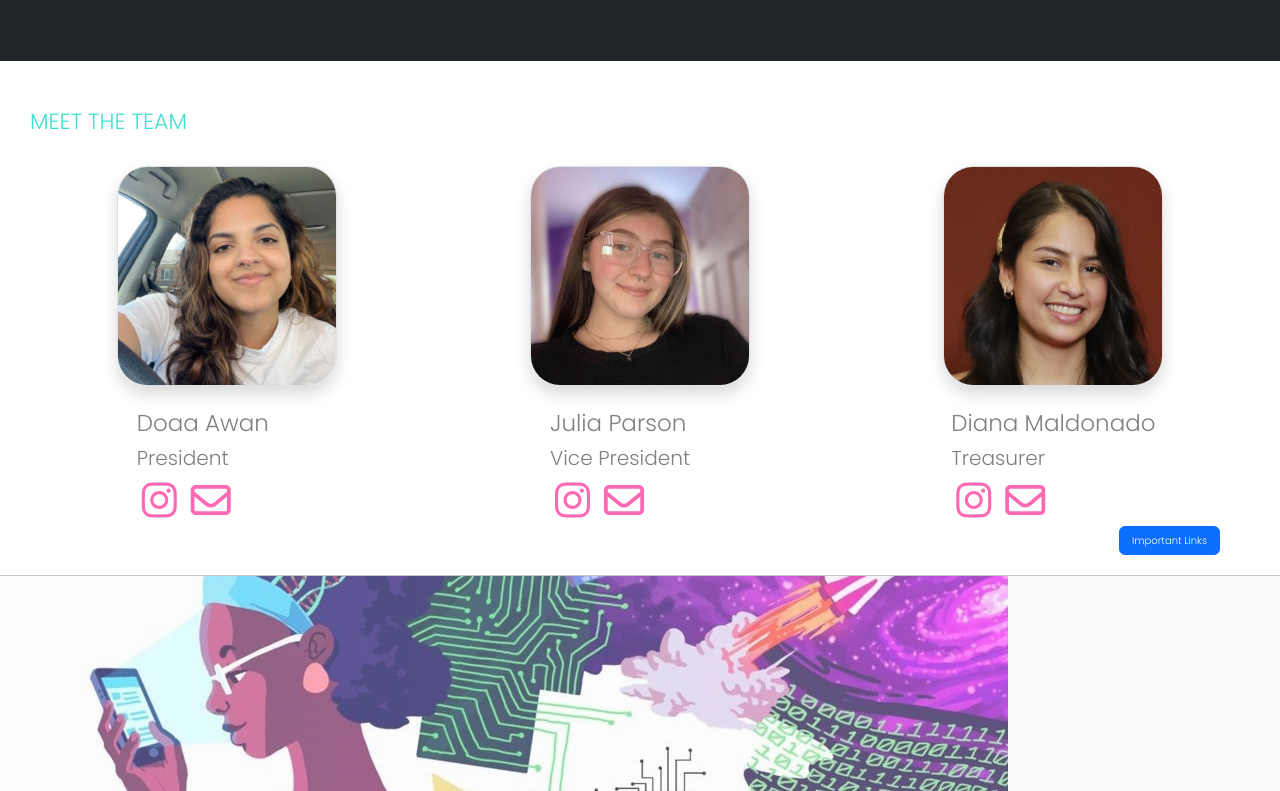
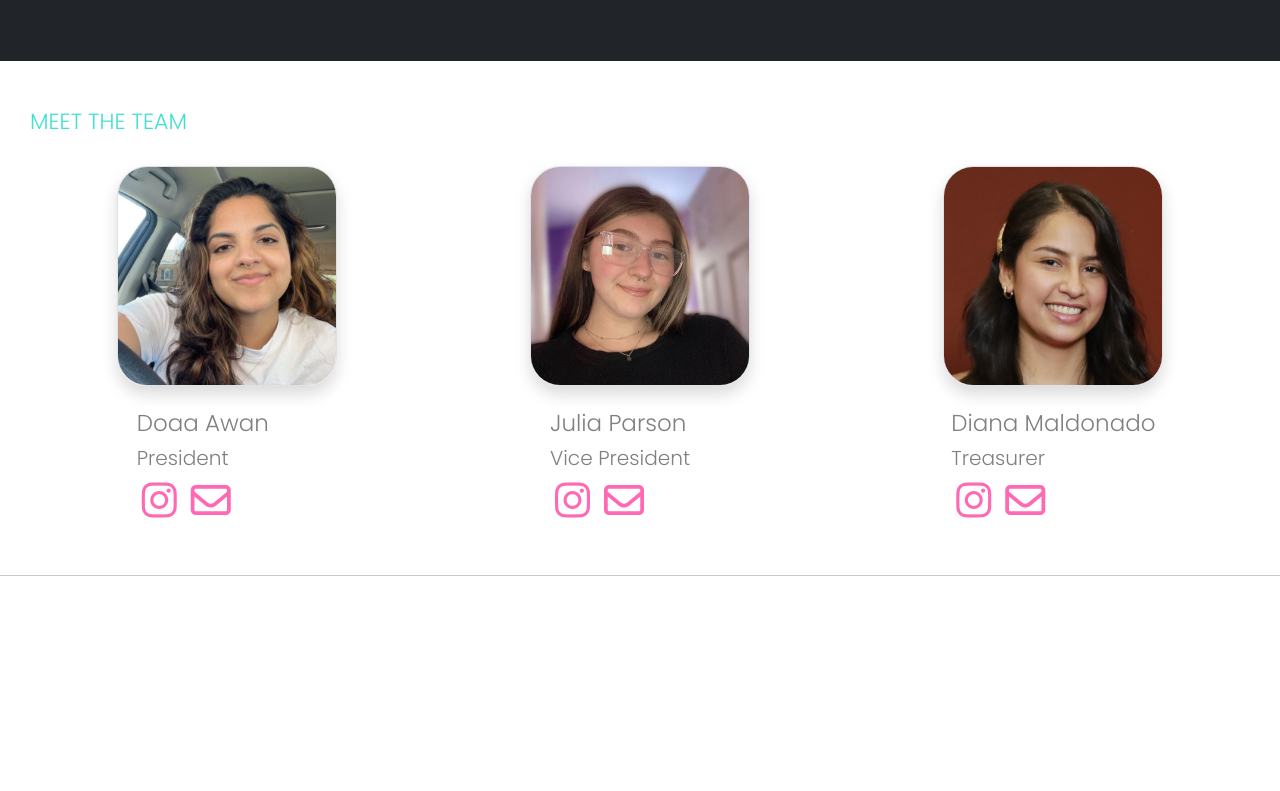
Before and after one commit to Doaa-Awan/Women-in-Tech, a plain HTML site: page index.html in a window 1280 px wide. Shown: the part 1973-2764 px from the top of the page. After the commit the page ends 2549 px from the top, so only its background shows below. Drawn offline with nearby package versions, Linux system fonts and the light colour scheme.

Commit message:
add link in header

```diff
--- a/index.html
+++ b/index.html
@@ -53,6 +53,7 @@
         <div class="icon-socials">
             <a href="https://instagram.com/ncwomenintech?igshid=MmIzYWVlNDQ5Yg==" target="_blank" class="fa-brands fa-instagram" title="Instagram"
           ></a>
+          <a href="https://linktr.ee/ncwomenintech" target="_blank" class="fa-solid fa-circle-info"></a>
         </div>
         <img src="/images/womenintechgraphic1.png" alt="" class="img-fluid m-0 logo-women">
         <hr class="m-0">
@@ -128,8 +129,8 @@
 
     <footer>
       <div class="bg-light ">
-        <img src="/images/woman-on-phone2.jpg" alt="" class="img-fluid footer-img" >
-        <a class="btn btn-primary test">Important Links</a>
+        <!-- <img src="/images/woman-on-phone2.jpg" alt="" class="img-fluid footer-img" >
+        <a class="btn btn-primary test">Important Links</a> -->
         <!-- <div class="mt-3">
             <p class="text-center site-author ps-5 pe-5 pb-2">
                 This website was coded by Doaa Awan and is
--- a/style.css
+++ b/style.css
@@ -48,6 +48,9 @@ section h2 {
     font-size: 50px;
     text-decoration: none;
     color: hotpink;
+    margin: 0 5px;
+    /* -webkit-text-stroke: 1px hotpink;
+    color: transparent; */
 }
 
 .team-profile{
@@ -85,9 +88,9 @@ section h2 {
     margin: 10px auto 30px;
 }
 
-.footer-img{
+/* .footer-img{
     opacity: 0.7;
-    /* position: fixed; */
+    position: fixed;
 }
 
 .test{
@@ -96,7 +99,7 @@ section h2 {
     right: 60px;
     float: right;
     font-size: 10px;
-}
+} */
 
 /* RESPONSIVE MOBILE L VIEW */
 @media (min-width: 425px){
```
